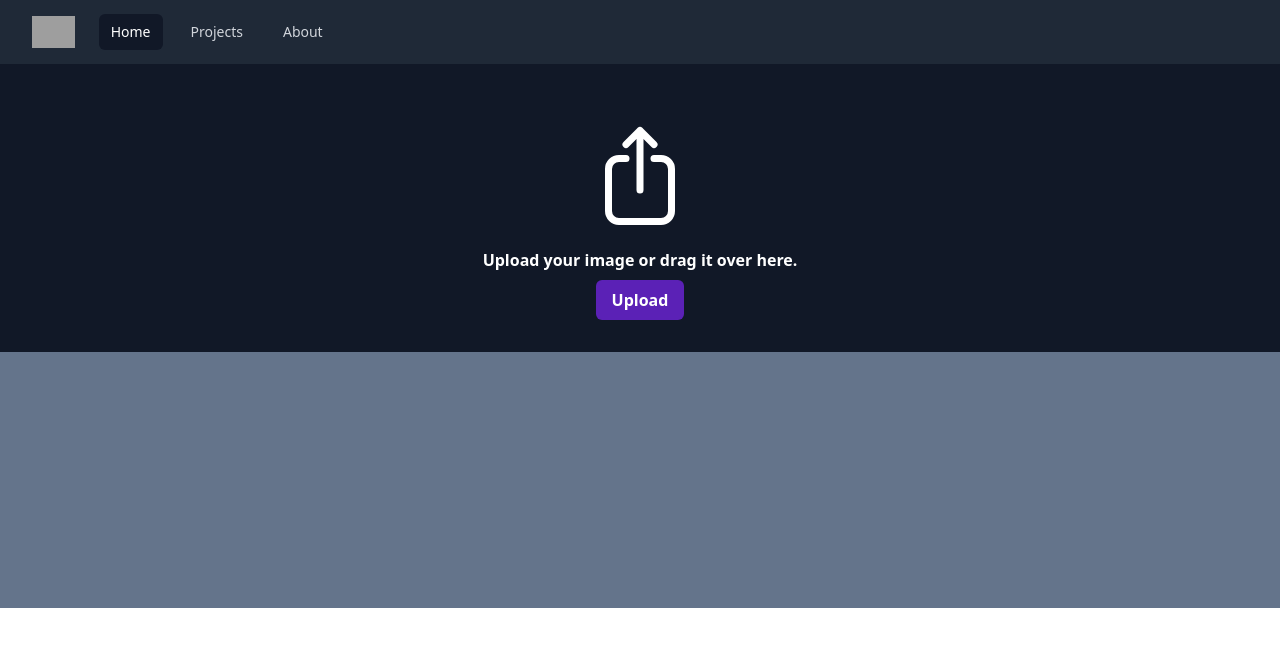
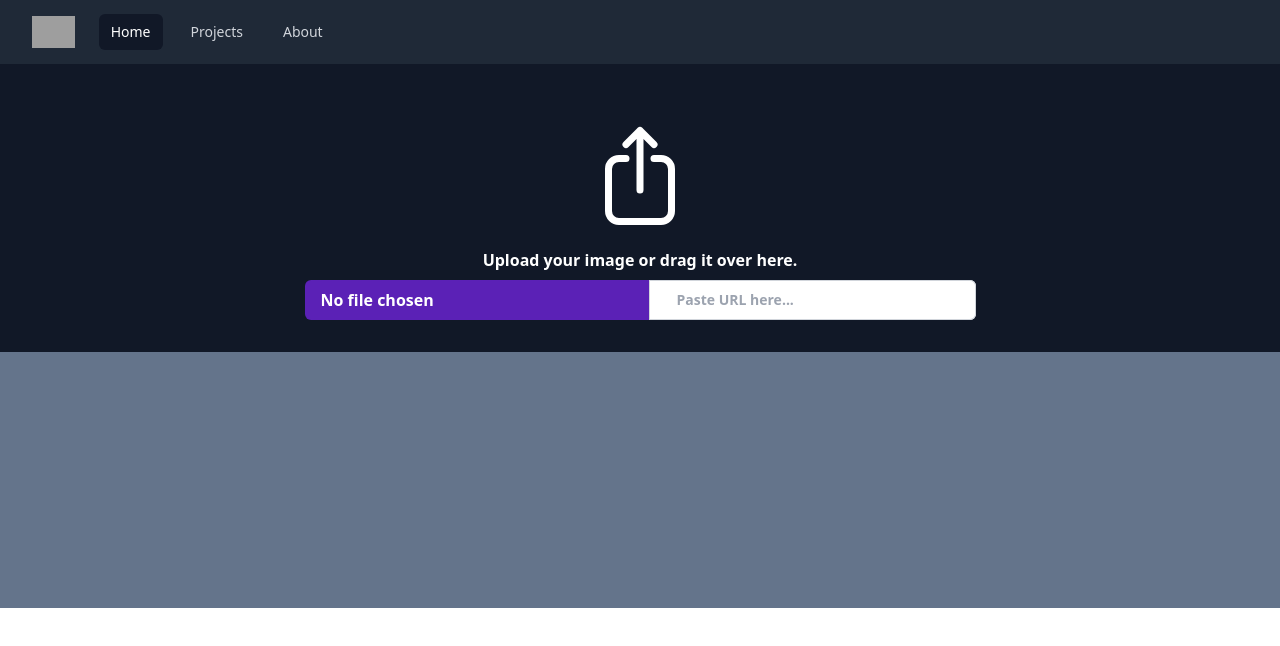
Before and after one commit to ZingerEngineer/upphoto, a React (Create React App) app: page / in a window 1280 px wide. Shown: the top 646 px of the page. Built offline with nearby package versions, Linux system fonts and the light colour scheme; grey boxes are pictures that could not be loaded.

Commit message:
Firestore integration

```diff
--- a/package.json
+++ b/package.json
@@ -3,6 +3,7 @@
   "version": "0.1.0",
   "private": true,
   "dependencies": {
+    "@firebase/firestore": "^3.10.0",
     "@headlessui/react": "^1.7.14",
     "@heroicons/react": "^2.0.17",
     "@testing-library/jest-dom": "^5.16.5",
@@ -13,6 +14,7 @@
     "@types/react": "^18.0.35",
     "@types/react-dom": "^18.0.11",
     "@types/react-router-dom": "^5.3.3",
+    "firebase": "^9.19.1",
     "react": "^18.2.0",
     "react-dom": "^18.2.0",
     "react-router-dom": "^6.10.0",
--- a/src/components/Button.tsx
+++ /dev/null
@@ -1,16 +0,0 @@
-import { MouseEventHandler } from "react";
-interface ButtonProps {
-  label : string
-  function? : MouseEventHandler
-}
-const Button = (props:ButtonProps) => {
-  return (
-    <>
-    <div onClick={props.function} className="Button px-4 py-2 w-fit h-fit rounded-md bg-violet-800 border-0 text-white font-sans font-semibold focus:outline-none hover:cursor-pointer hover:bg-violet-500 duration-100" >
-      {props.label}
-    </div>
-    </>
-  );
-}
-
-export default Button;
--- /dev/null
+++ b/src/firebase.ts
@@ -0,0 +1,15 @@
+import { initializeApp } from 'firebase/app'
+import { getFirestore } from '@firebase/firestore'
+const firebaseConfig = {
+  apiKey: 'AIzaSyCvKVXGLXaFRH05-dr0WlNVNWXOIqdPxNo',
+  authDomain: 'upphoto-34202.firebaseapp.com',
+  projectId: 'upphoto-34202',
+  storageBucket: 'upphoto-34202.appspot.com',
+  messagingSenderId: '1063635387845',
+  appId: '1:1063635387845:web:a25e8f5527a0f5572777ac',
+  measurementId: 'G-ZG19N214SF'
+}
+
+// Initialize Firebase
+const app = initializeApp(firebaseConfig)
+export const db = getFirestore(app)
--- a/src/index.css
+++ b/src/index.css
@@ -4,3 +4,6 @@
 html, body{
   height: 100%
 }
+::-webkit-file-upload-button {
+  display: none;
+}
--- a/src/index.tsx
+++ b/src/index.tsx
@@ -11,7 +11,7 @@ const root = ReactDOM.createRoot(
 root.render(
   <React.StrictMode>
     <BrowserRouter>
-    <App />
+    <App/>
     </BrowserRouter>
   </React.StrictMode>
 );
--- a/src/pages/Home.tsx
+++ b/src/pages/Home.tsx
@@ -1,23 +1,48 @@
-import Button from "../components/Button";
 import NavBar from '../components/NavBar'
-import { ArrowUpOnSquareIcon } from "@heroicons/react/24/outline";
-import ProgressList from "../components/ProgressList";
+import { ArrowUpOnSquareIcon } from '@heroicons/react/24/outline'
+import ProgressList from '../components/ProgressList'
+import { Firestore, addDoc, collection } from '@firebase/firestore'
+import { db } from '../firebase'
+import { useState, SetStateAction } from 'react'
+interface stateActionValues {
+  value: SetStateAction<File> | null
+}
 const Home = () => {
+  const [photoToUpload, setPhotoToUpload] = useState(null)
+  // const uploadPhoto = () => {
+  //   collection(Firestore, 'temp')
+  // }
   return (
     <>
-    <NavBar/>
+      <NavBar />
       <div className="home-content text-white font-semibold flex flex-col flex-grow">
         <div className="upload-section w-full flex flex-col items-center bg-gray-900 py-8">
           <div className="m-2 flex flex-col items-center">
-        <ArrowUpOnSquareIcon className="w-28 m-4"/>
+            <ArrowUpOnSquareIcon className="w-28 m-4" />
             <p>Upload your image or drag it over here.</p>
           </div>
-          <Button label="Upload"/>
+          <div className="flex items-center justify-center">
+            <input
+              type="file"
+              id="files"
+              className="Button px-4 py-2 w-fit h-fit rounded-l-md bg-violet-800 border-0 text-white font-sans font-semibold focus:outline-none hover:cursor-pointer hover:bg-violet-500 duration-100"
+              onChange={(event) => {
+                console.log(event)
+              }}
+            />
+            <input
+              type="text"
+              name="filePath"
+              id="filePath"
+              className="block w-full py-2 outline-none rounded-r-md border-0 py-1.5 pl-7 pr-20 text-gray-900 ring-1 ring-inset ring-gray-300 placeholder:text-gray-400 focus:ring-2 focus:ring-inset focus:ring-indigo-600 sm:text-sm sm:leading-6"
+              placeholder="Paste URL here..."
+            />
+          </div>
         </div>
         <ProgressList></ProgressList>
       </div>
     </>
-    );
+  )
 }
 
-export default Home;
+export default Home
```
Also changed, not shown: 1 other file (tests, documents, lock files or other folders). Lines whose indentation alone changed are shown as unchanged.
